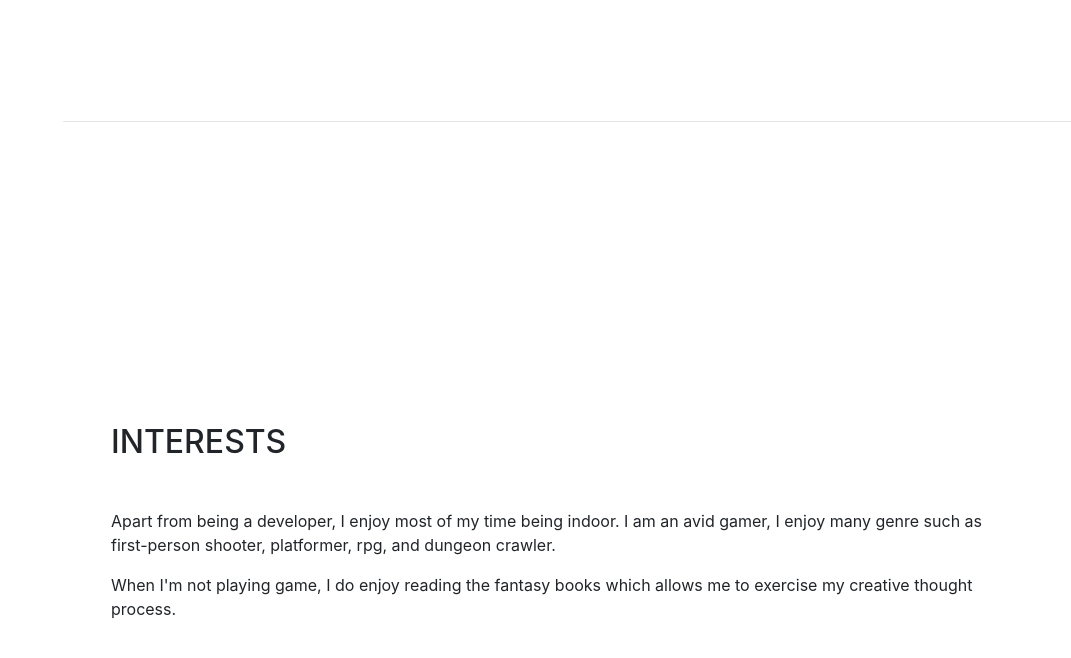
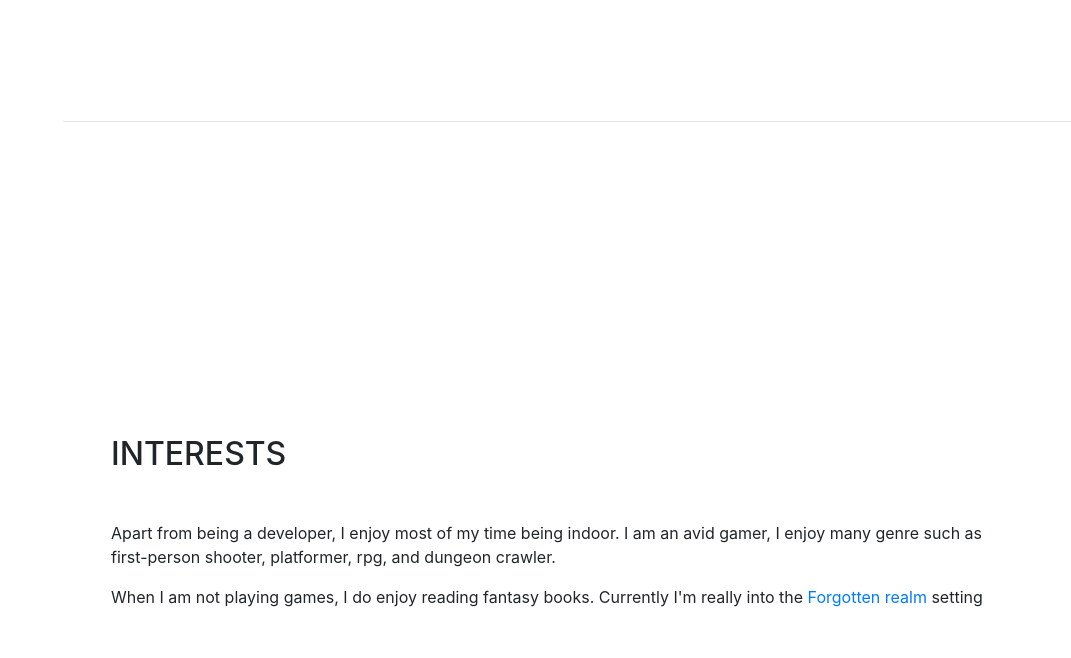
Before and after one commit to Radizzt/radizzt.github.io, a website with bundled scripts: page index.html in a window 1280 px wide. Shown: the part 4512-5170 px from the top of the page, without its empty margins (209-1280 px from the left). Built offline with nearby package versions, Linux system fonts and the light colour scheme; files whose address does not match are found by name; a web font is replaced by a local one.

Commit message:
Version 1.02: small grammar.

```diff
--- a/index.html
+++ b/index.html
@@ -332,7 +332,8 @@ So here's something for your trouble:
     <div class="my-auto">
       <h2 class="mb-5">Interests</h2>
       <p>Apart from being a developer, I enjoy most of my time being indoor. I am an avid gamer, I enjoy many genre such as first-person shooter, platformer, rpg, and dungeon crawler.</p>
-      <p class="mb-0">When I'm not playing game, I do enjoy reading the fantasy books which allows me to exercise my creative thought process.</p>
+      <p class="mb-0">When I am not playing games, I do enjoy reading fantasy books. Currently I'm really into the <a
+              href="https://en.wikipedia.org/wiki/Forgotten_Realms">Forgotten realm</a> setting </p>
     </div>
   </section>
 
```
